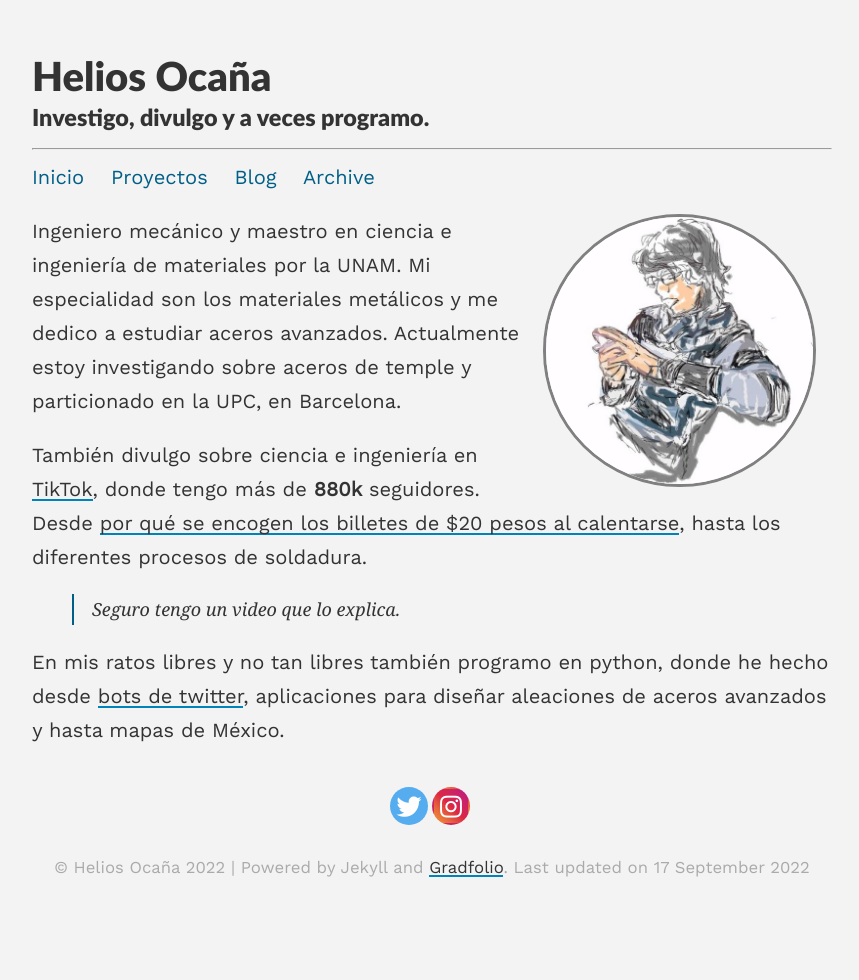
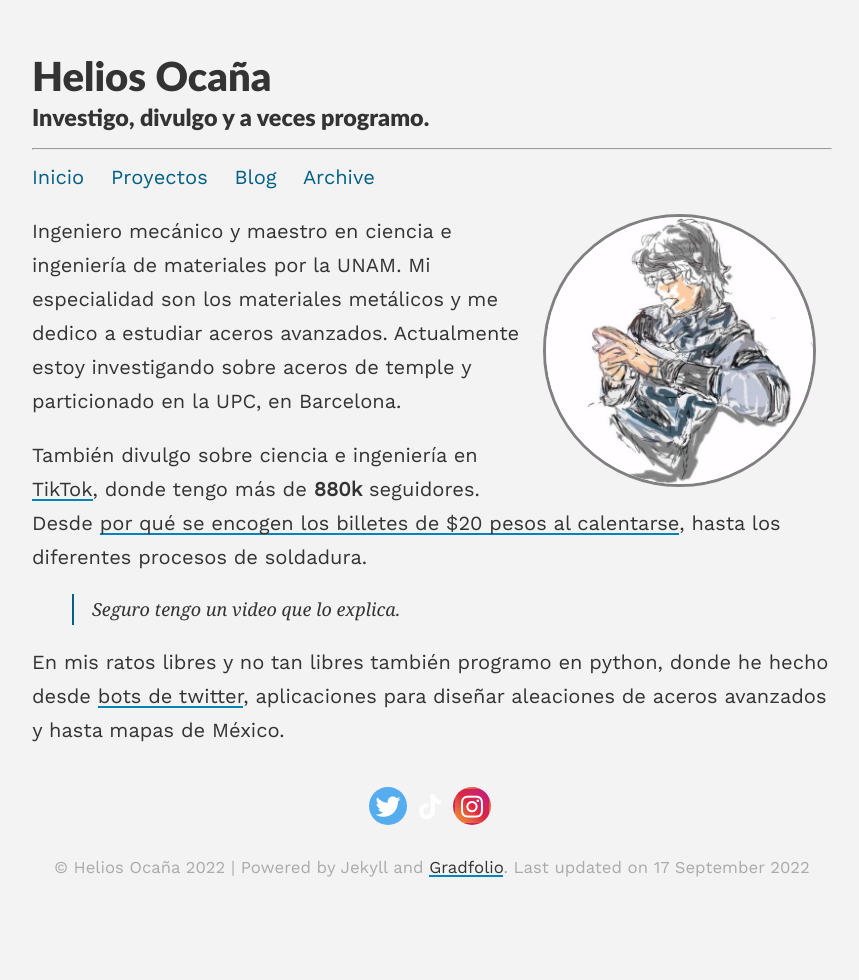
Before and after one commit to Heliouz/Heliouz.github.io, a Jekyll site: the page built from index.md, in a window 1280 px wide. Shown: the whole page, without its empty margins (208-1067 px from the left). Built offline with Jekyll 4.4.1, drawn with Linux system fonts in a browser that asks for light colours; nearby versions of some CDN libraries.

Commit message:
Update social-footer.html

```diff
--- a/_includes/social-footer.html
+++ b/_includes/social-footer.html
@@ -62,12 +62,12 @@ target="_blank">
 </a>
 {%- endif -%}
 
-{%- if site.quora -%}
-<a title="{{ _locale_string_follow | replace: '[NAME]', 'Quora' }}"
-class="social-button quora" itemprop="sameAs"
-href="https://www.quora.com/profile/{{ site.quora }}"
+{%- if site.tiktok -%}
+<a title="{{ _locale_string_follow | replace: '[NAME]', 'TikTok' }}"
+class="social-button tiktok" itemprop="sameAs"
+href="https://tiktok.com/@heliouz_{{ site.tiktok }}"
 target="_blank">
-<i class="fab fa-quora"></i>
+<i class="fab fa-tiktok"></i>
 </a>
 {%- endif -%}
 
```
